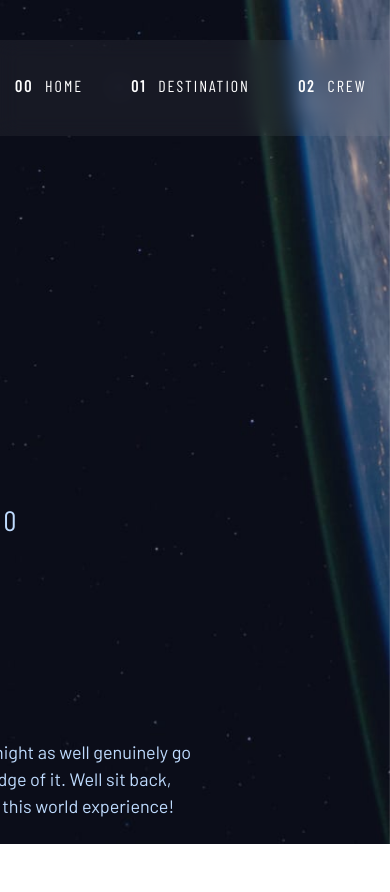
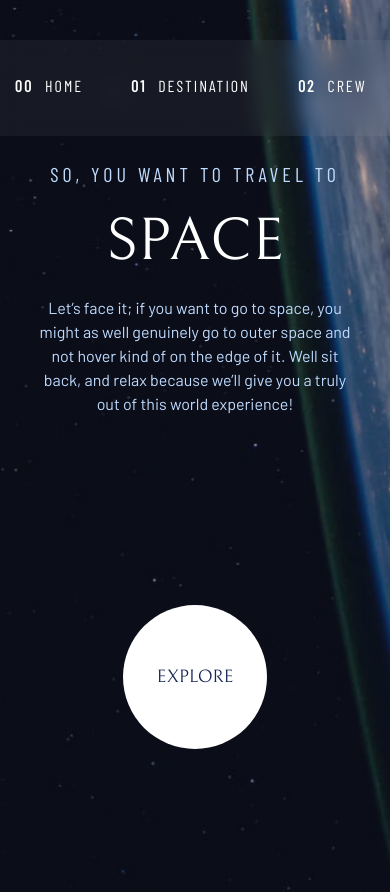
Before and after one commit to craffulz/space-figma-tailwind, a React (Vite) app in the folder space_web/: page / in a window 390 px wide. Before the commit the page ends 844 px from the top, so only its background shows below. Built offline with nearby package versions, Linux system fonts and the light colour scheme.

Commit message:
responsive added to 'home'

```diff
--- a/space_web/src/components/Hero.jsx
+++ b/space_web/src/components/Hero.jsx
@@ -11,27 +11,30 @@ const Hero = () => {
   return (
     <div
       id="main"
-      className="flex flex-col p-6 lg:py-[128px] gap-y-2 items-center min-h-center"
+      className="flex flex-col p-6 md:px-10 md:py-[128px] lg:py-[128px] gap-y-2 items-center min-h-center"
     >
-      <div id="hero" className="flex flex-row">
-        <div id="inside-hero" className="flex flex-row">
+      <div id="hero" className="flex flex-row gap-[48px] ">
+        <div id="inside-hero" className="flex flex-col lg:flex-row gap-y-[70px]">
           {/**Textos */}
-          <div id="texts" className="flex flex-col w-[540px] gap-y-6">
+          <div
+            id="texts"
+            className="flex flex-col w-[327px] md:w-[512px] lg:w-[540px] gap-y-6"
+          >
             <div
               id="travel"
-              className="font-BarlowCondensed text-[28px] text-blue-200 tracking-[4px] text-left"
+              className="font-BarlowCondensed  text-blue-200 tracking-[4px]  text-xl md:text-2xl text-center lg:text-left "
             >
               SO, YOU WANT TO TRAVEL TO
             </div>
             <div
               id="space"
-              className="font-Bellefair text-[100px] tracking-[0px] text-white text-left "
+              className="font-Bellefair tracking-[0px] text-white text-center lg:text-left text-6xl md:text-8xl "
             >
               SPACE
             </div>
             <div
               id="letsFaceIt"
-              className="font-BarlowRegular text-[18px] tracking-[0px] text-blue-200 text-left "
+              className="font-BarlowRegular  tracking-[0px] text-blue-200 text-center lg:text-left "
             >
               Let’s face it; if you want to go to space, you might as well
               genuinely go to outer space and not hover kind of on the edge of
@@ -43,15 +46,18 @@ const Hero = () => {
           {/**Boton EXPLORE */}
           <div
             id="button"
-            className="flex flex-row w-[540px] h-[271px] gap-y-6 justify-end relative"
+            className="flex flex-col w-[327px] h-[382px] md:w-[512px] md:h-[272px] lg:w-[540px] lg:h-[271px] gap-y-6 items-center justify-center lg:justify-end relative"
           >
             <div
               id="explore"
               className="
               flex
-              flex-col
-              w-[272px]
-              h-[272px]
+              flex-row
+              gap-2
+              w-[144px]
+              h-[144px]
+              md:w-[272px]
+              md:h-[272px]
               rounded-full
               bg-white
               items-center
@@ -75,7 +81,8 @@ const Hero = () => {
                 justify-center
                 items-center
                 font-Bellefair
-                text-[32px]
+                text-lg
+                md:text-3xl
                 tracking-[0px]
                 "
               >
```
